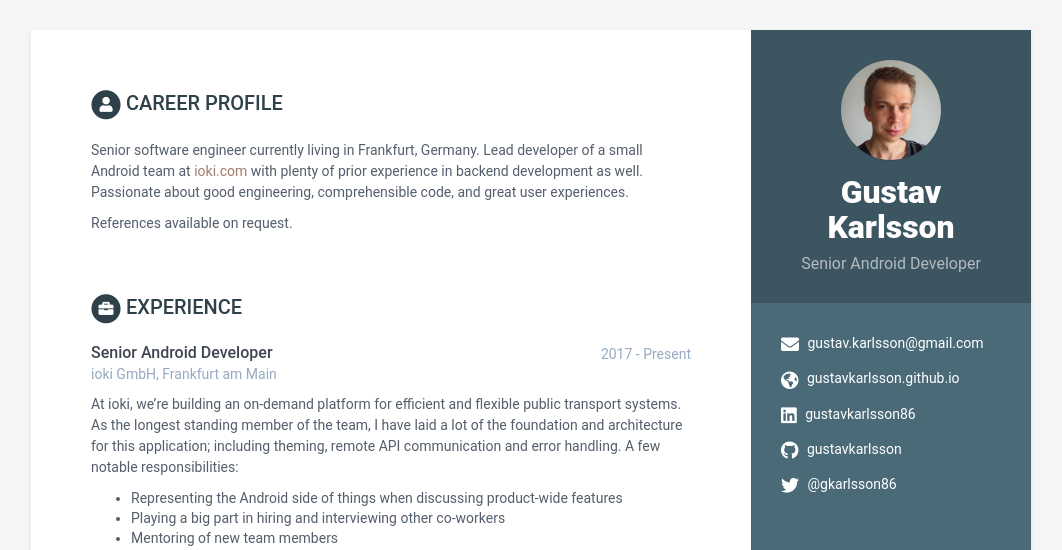
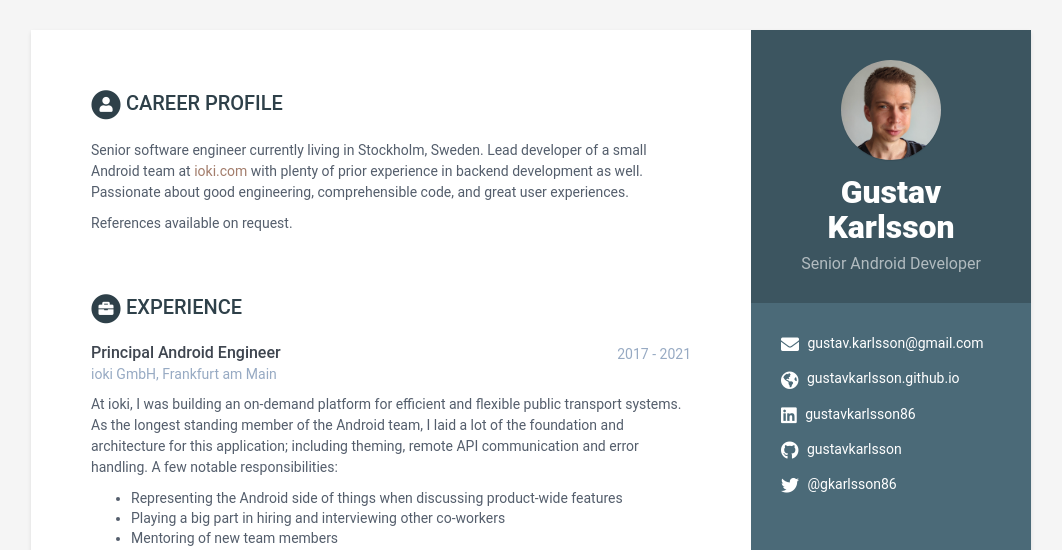
Before and after one commit to gustavkarlsson/gustavkarlsson.github.io, a Jekyll site: the page built from index.html, in a window 1280 px wide. Shown: the top 550 px of the page, without its empty margins (109-1171 px from the left). Built offline with Jekyll 4.4.1, drawn with Linux system fonts in a browser that asks for light colours.

Commit message:
Update data.yml

```diff
--- a/_data/data.yml
+++ b/_data/data.yml
@@ -55,19 +55,19 @@ sidebar:
 career-profile:
     title: Career Profile
     summary: |
-      Senior software engineer currently living in Frankfurt, Germany.
+      Senior software engineer currently living in Stockholm, Sweden.
       Lead developer of a small Android team at [ioki.com](http://ioki.com) with plenty of prior experience in backend development as well.
       Passionate about good engineering, comprehensible code, and great user experiences.
 
       References available on request.
 
 experiences:
-    - role: Senior Android Developer
-      time: 2017 - Present
+    - role: Principal Android Engineer
+      time: 2017 - 2021
       company: ioki GmbH, Frankfurt am Main
       details: |
-        At ioki, we're building an on-demand platform for efficient and flexible public transport systems.
-        As the longest standing member of the team, I have laid a lot of the foundation and architecture for this application;
+        At ioki, I was building an on-demand platform for efficient and flexible public transport systems.
+        As the longest standing member of the Android team, I laid a lot of the foundation and architecture for this application;
         including theming, remote API communication and error handling.
         A few notable responsibilities:
           - Representing the Android side of things when discussing product-wide features
```
